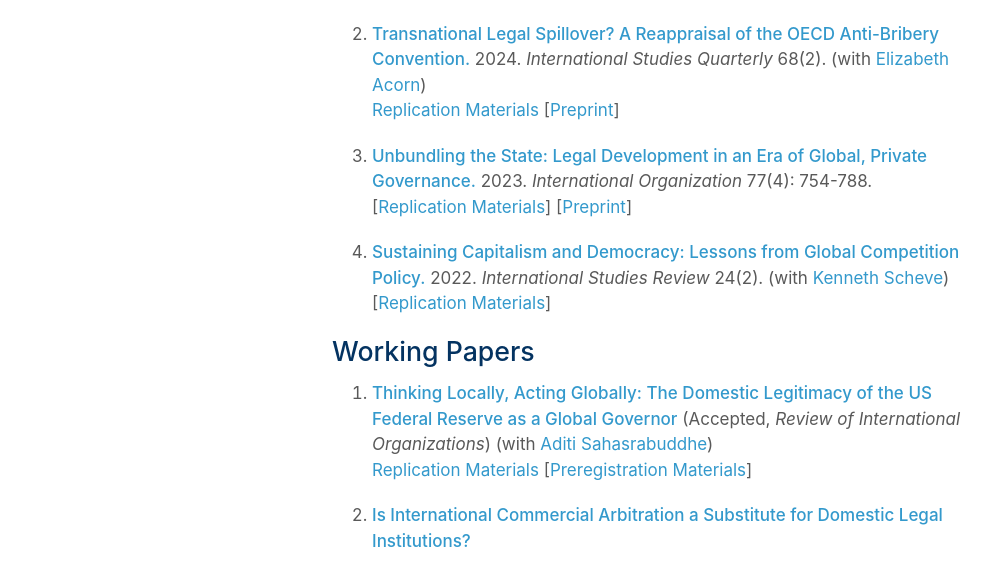
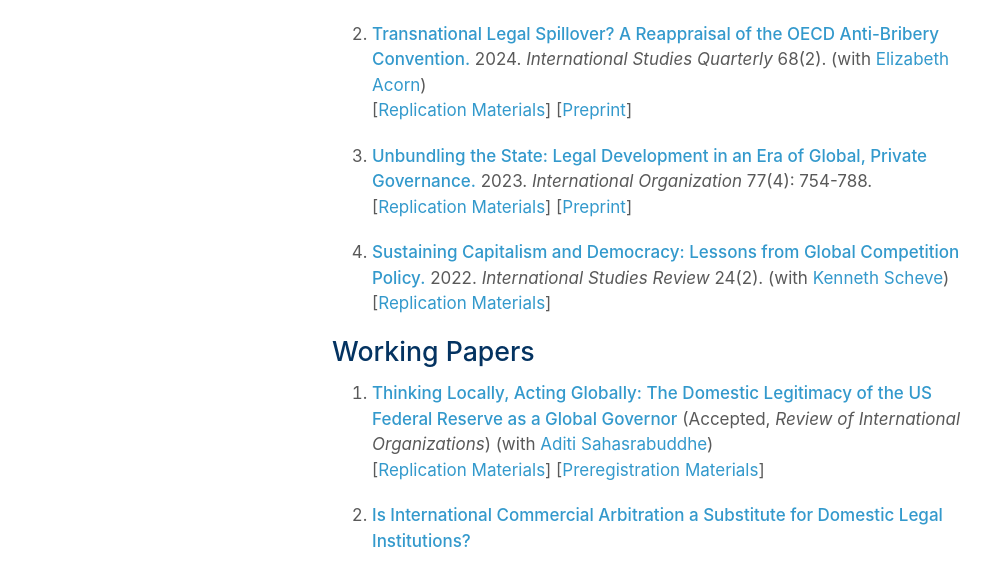
Before and after one commit to mmooddaa/mmooddaa.github.io, a Jekyll site: the page built from index.md, in a window 1280 px wide and 1235 px high. Shown: the part 540-1109 px from the top of the window, without its empty margins (138-1142 px from the left). Built offline with Jekyll 4.4.1, drawn with Linux system fonts in a browser that asks for light colours; nearby versions of some CDN libraries; a style sheet for code colours, icons or effects is not loaded.

Commit message:
fixed typo
typo

```diff
--- a/index.md
+++ b/index.md
@@ -15,7 +15,7 @@ I am an Assistant Professor in the Department of Political Science at [Stanford
 (with [Kenneth Scheve](https://scheve-research.org/) and [David Stasavage](https://stasavage.com/)) <br> [[Replication Materials](https://dataverse.harvard.edu/dataset.xhtml?persistentId=doi:10.7910/DVN/GFENDZ)] [[Preprint](https://papers.ssrn.com/sol3/papers.cfm?abstract_id=4358176)]
 
 3. **[Transnational Legal Spillover? A Reappraisal of the OECD Anti-Bribery Convention.](https://doi.org/10.1093/isq/sqae071)** 2024. *International Studies Quarterly* 68(2).
-(with [Elizabeth Acorn](http://www.elizabethacorn.com)) <br> [Replication Materials](https://doi.org/10.7910/DVN/TJRLRZ) [[Preprint](/assets/papers/Acorn_Allen_2023_Spillover.pdf)]
+(with [Elizabeth Acorn](http://www.elizabethacorn.com)) <br> [[Replication Materials](https://doi.org/10.7910/DVN/TJRLRZ)] [[Preprint](/assets/papers/Acorn_Allen_2023_Spillover.pdf)]
 
 2. **[Unbundling the State: Legal Development in an Era of Global, Private Governance.](https://doi.org/10.1017/S0020818323000218)** 2023. *International Organization* 77(4): 754-788. <br> [[Replication Materials](https://doi.org/10.7910/DVN/GSVW3C)] [[Preprint](/assets/papers/MAllen-unbundling-20230911.pdf)]
 
@@ -23,6 +23,6 @@ I am an Assistant Professor in the Department of Political Science at [Stanford
 
 ## Working Papers
 
-1. **[Thinking Locally, Acting Globally: The Domestic Legitimacy of the US Federal Reserve as a Global Governor](/assets/papers/FedGlobalGov-20241006.pdf)** (Accepted, *Review of International Organizations*) (with [Aditi Sahasrabuddhe](https://aditisahasrabuddhe.com)) <br> [Replication Materials](https://doi.org/10.7910/DVN/NON9N3) [[Preregistration Materials](https://osf.io/axq5c/)]
+1. **[Thinking Locally, Acting Globally: The Domestic Legitimacy of the US Federal Reserve as a Global Governor](/assets/papers/FedGlobalGov-20241006.pdf)** (Accepted, *Review of International Organizations*) (with [Aditi Sahasrabuddhe](https://aditisahasrabuddhe.com)) <br> [[Replication Materials](https://doi.org/10.7910/DVN/NON9N3)] [[Preregistration Materials](https://osf.io/axq5c/)]
 
 2. **[Is International Commercial Arbitration a Substitute for Domestic Legal Institutions?](/assets/papers/MAllen-icasub-20220927.pdf)**
```
